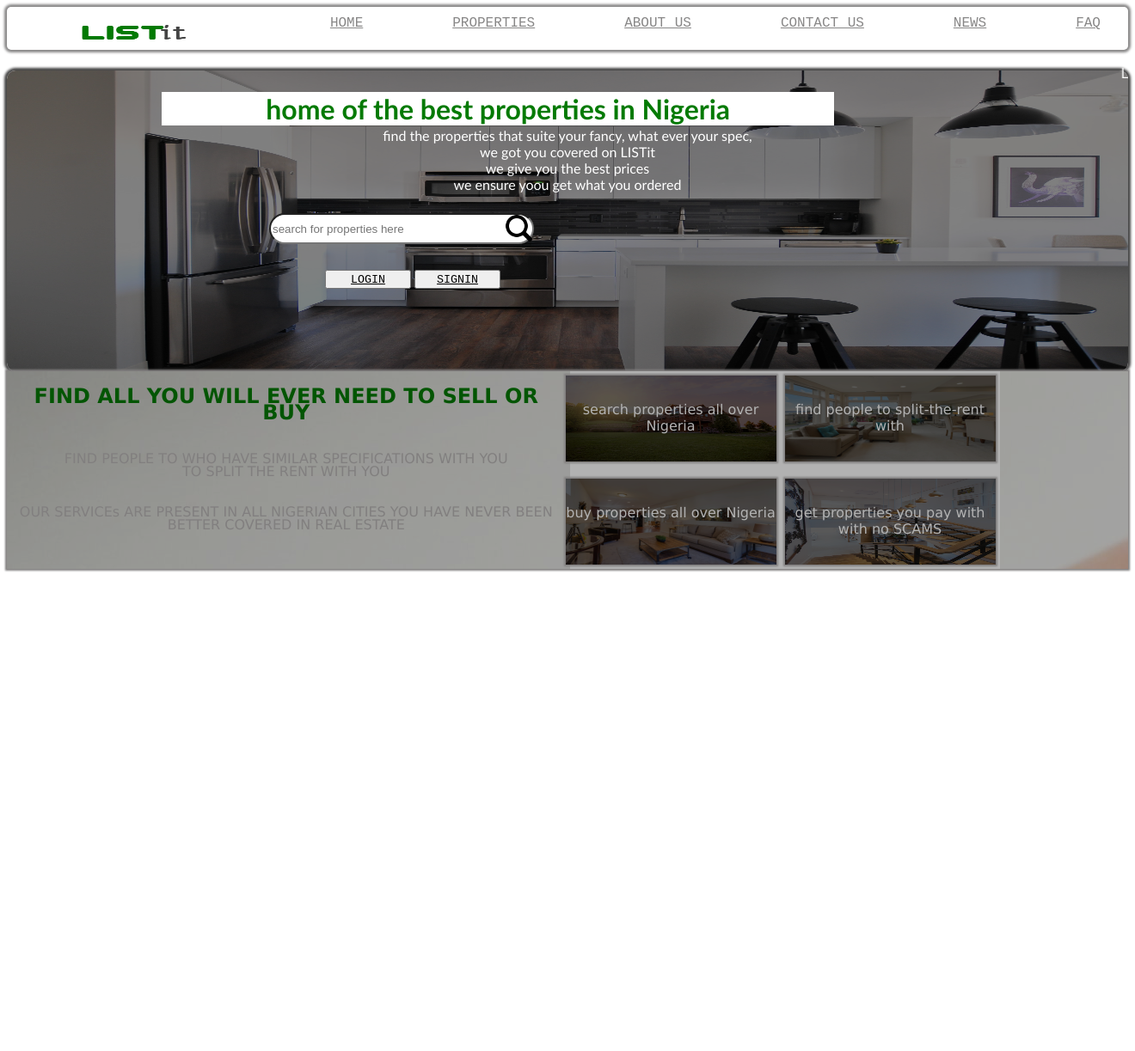
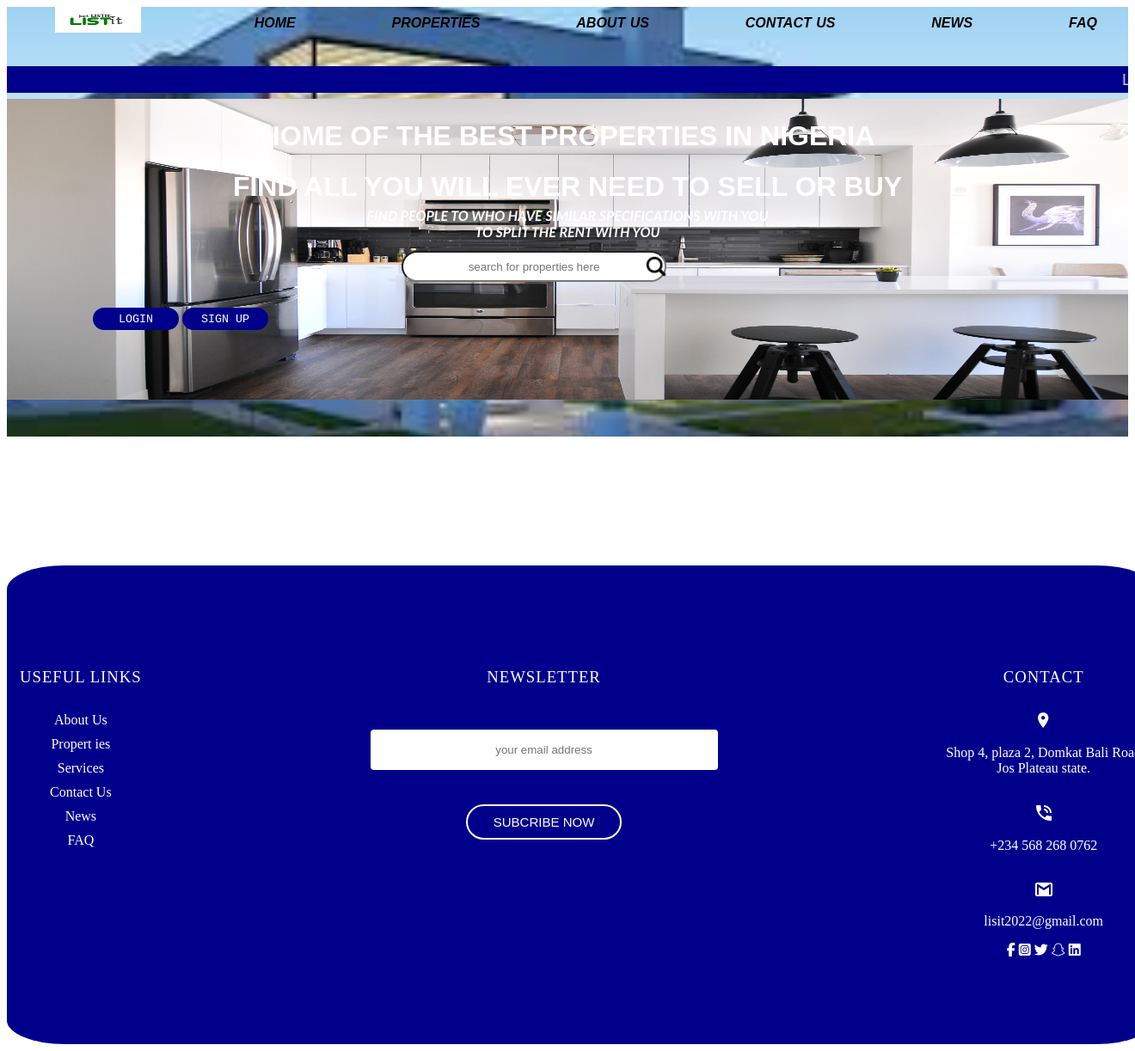
Before and after one commit to nuelson07/devtech, a Flask app: page / in a window 1320 px wide; the page is wider, and only the part inside the window is pictured. Shown: that part at 86% size. Before the commit the page ends 665 px from the top of that part, so only its background shows below. Run offline with Flask 2, Linux system fonts and the light colour scheme; some libraries are stand-ins or nearby versions.

Commit message:
edited the code and added footer

```diff
--- a/css/project-styling.css
+++ b/css/project-styling.css
@@ -1,60 +1,86 @@
+/* main image */
+.image{
+    background-image: url(../images/exterior.jpeg);
+    background-color: #E7717D;
+    height: 500px;
+    background-position: center;
+    background-repeat: no-repeat;
+    background-size: cover;
+
+}
 /* styling contents of nav bar */
 nav{
     display:flex;
-    background-color: rgb(255, 255, 255);
+    /* background-color: rgb(255, 255, 255); */
     flex:4;
     justify-content: center;
     justify-content: space-around;
     margin-bottom: 2px;
     height: 50px;
     border: none;
-    box-shadow: 0px 0px 3px 3px rgb(136, 135, 135);
-    border-radius: 5px;
+    /* box-shadow: 0px 0px 3px 3px rgb(136, 135, 135);
+    border-radius: 5px; */
 }
 /* styling nav bar image */
 nav .logo img{
-    height: 50px;
-    width:200px;
-    position: relative;
+    height: 30px;
+    width:100px;
+    /* position: relative;
     left:0px;
     bottom:0px;
+     */
+
 
 }
 /* sytling nav bar links */
-nav a{
+.navbar a{
     display: grid;
     gap: 5px;
     position:relative;
     bottom:-10px;
     left:20px;
     word-spacing: 1px;
+    text-decoration: none;
+    color: #050200;
+    font-family: Arial, Helvetica, sans-serif;
+    font-weight: bolder;
+    font-style: italic;
 }
-nav a:link{
-    color:rgb(136, 135, 135);
-    font-family:Timmana,'Courier New', Courier, monospace;
+/* nav a:link{
+    color: #050200
+    font-family:Timmana,'Courier New', Courier, monospace; */
+
+/* } */
+.navbar a:hover{
+    background-color: black;
+    color:white;
+    border-radius: 25px;
+    /* padding: 3px; */
 }
-nav a:hover{
-    color:black;
-}
-nav a:active{
+
+.navbar a:active{
     color:rgb(4,122,4)
 }
 
 
 /* styling moving s texts(marquee tag) */
 marquee{
-    color: rgb(255, 255, 255);
+    color: #ccc;
+    background-color: darkblue;
+    padding: 5px;
+    margin-bottom: 20px;
     position: relative;
-    font-family:fantasy;
+    font-family:Verdana, Geneva, Tahoma, sans-serif;
     top: 17px;
     z-index: 1;
     overflow: hidden;
+    font-size: 18px;
 }
 /* styling body */
-.containeraa{
+/* .containeraa{
     width:100%;
     height:450px;
-}
+} */
 
 .containeraa #authentication a{
     color:black;
@@ -69,42 +95,46 @@ marquee{
 .containeraa #phrase{
     position: relative;
     bottom: 370px;
-    width:100%;
+    /* width:100%; */
     text-align: center;
-    color:white;
+    /* color:darkblue; */
 }
 
-.containeraa #phrase h1{
-    color: rgb(4,122,4);
-    background-color: white;
+.containeraa #phrase h1 {
+    color:white;
+    /* background-color:darkblue; */
     position: relative;
     top:20px;
-    left:180px;
-    width:60%;
-    font-family:uroob,'Trebuchet MS', 'Lucida Sans Unicode', 'Lucida Grande', 'Lucida Sans', Arial, sans-serif;
+    /* left:180px; */
+    /* width:60%; */
+    font-family: Arial, Helvetica, sans-serif;
 }
 
 .containeraa #phrase p{
     color:white;
     font-family:'Gill Sans', 'Gill Sans MT', Calibri, 'Trebuchet MS', sans-serif;
+    font-weight: bold;
+    font-style: oblique;
+    margin-top:25px;
 }
 
 /* styling search bar */
 .containeraa #search input{
     position: relative;
     bottom: 380px;
-    left: 260px;
+    left: 425px;
     height: 30px;
     width: 300px;
     overflow: hidden;
     border-radius: 20px;
+    text-align: center;
 }
 .containeraa #search img{
-    height:41px;
-    width:41px;
+    height:30px;
+    width:30px;
     position: relative;
-    bottom: 365px;
-    left:575px;
+    bottom: 370px;
+    left:740px;
     z-index: 1;
 }
 
@@ -112,33 +142,109 @@ marquee{
 .containeraa #authentication #button1,.containeraa #authentication #button2{
     position: relative;
     bottom: 350px;
-    left:370px;
+    left:100px;
     width:100px;
-    overflow: hidden
+    overflow: hidden;
+    background-color: darkblue;
+    border: none;
+    color: white;
+    border-radius: 20px;
+    padding: 5px;
+
+}
+
+.containeraa #authentication #button1 a {
+    color: white;
+    text-decoration: none;
+}
+.containeraa #authentication #button2 a{
+    color: white;
+    text-decoration: none;
+
+}
+
+.containeraa #authentication #button1 a:hover{
+    color: black;
+}
+.containeraa #authentication #button2 a:hover{
+    color: black;
 }
 
 /* styling contents of container 2 that displays images */
-.photo #slide1{
-    background-color;
-}
+/* .photo #slide1{
+    background-color: white;
+} */
 
 #slide1{
     width: 100%;
     height: 350px;
-    border: none;
-    border-radius: 10px;
-    box-shadow: 0px 0px 3px 3px rgb(136, 135, 135);
-    filter: brightness(50%);
+    /* border: none; */
+    /* border-radius: 10px;
+    box-shadow: 0px 0px 3px 3px rgb(136, 135, 135); */
+    /* filter: brightness(50%); */
 }
 
 /* styling the footer */
+.footer{
+    background-color: darkblue;
+    margin-top: 150px;
+    padding: 100px 15px;
+    color: white;
+    width: 100%;
+    display: flex ;border-radius: 5%;
 
-footer{
+
+}
+.footer div{
+    text-align: center;
+
+}
+.col-2 {
+    flex-grow: 2;
+}
+
+footer div h3{
+    font-weight: 300;
+    margin-bottom: 30px;
+    letter-spacing: 1px;
+}
+.col-1 a{
+    display: block;
+    text-decoration: none;
+    color: white;
+    margin-bottom: 10px;
+
+}
+.col-1 a:hover{
+    color:  black;
+}
+form input {
+    width: 400px;
+    height: 45px;
+    border-radius: 4px;
+    text-align: center;
+    margin-top: 20px;
+    margin-bottom: 40px;
+    border:none;
+
+}
+form button{
+    background: transparent;
+    border: 2px solid #fff;
+    color: #fff;
+    border-radius: 30px;
+    padding: 10px 30px;
+    font-size: 15px;
+    cursor: pointer;
+
+
+}
+/* /* footer{
     display:grid;
     grid-template-columns:1fr 1fr;
     gap: 5px;
-    background-image: url("./images/img5.jpg");
-    width: 100%;
+    /* background-image: url("./images/img5.jpg"); */
+    /* width: 100%;
     height:230px;
     justify-content: center;
     justify-content: space-around;
@@ -148,11 +254,11 @@ footer{
     bottom:100px;
     overflow: hidden;
     filter: brightness(70%);
-}
+} */ */
 
 /* styling footer contents */
  /*container 2  */
- footer .containercc{
+ /* footer .containercc{
     display: grid;
     grid-template-columns: 1fr;
     position: relative;
@@ -178,18 +284,18 @@ footer .containercc h2{
 
 
  /*container 2  */
-footer .containerbb{
+/* footer .containerbb{
     background-color: white;
     display: grid;
     position: relative;
     width: 500px;
-    bottom: 0px;;
+    bottom: 0;
     left: 0px;
     grid-template-columns:1fr 1fr;
     gap: 10px;
-}
+} */
 /* boxes styling */
-footer .containerbb #box1, footer .containerbb #box2, footer .containerbb #box3, footer .containerbb #box4{
+/* footer .containerbb #box1, footer .containerbb #box2, footer .containerbb #box3, footer .containerbb #box4{
     height:100px;
     border: none;
     box-shadow:0px 0px 2px 2px rgb(184, 181, 181) ;
@@ -200,20 +306,21 @@ footer .containerbb #box1, footer .containerbb #box2, footer .containerbb #box3,
     bottom: -5px;
     right: 5px;
     z-index: 2;
- }
+}*/
+
 
  /* boxes image styling */
- footer .containerbb #box1 img,footer .containerbb #box2 img,footer .containerbb #box3 img,footer .containerbb #box4 img{
+ /* footer .containerbb #box1 img,footer .containerbb #box2 img,footer .containerbb #box3 img,footer .containerbb #box4 img{
     height: 100px;
     width:100%;
     filter:brightness(50%)
- }
+ } */
 
  /* styling text to fit background */
- footer .containerbb #box1 p,footer .containerbb #box2 p,footer .containerbb #box3 p,footer .containerbb #box4 p{
+ /* footer .containerbb #box1 p,footer .containerbb #box2 p,footer .containerbb #box3 p,footer .containerbb #box4 p{
     position: relative;
     bottom: 90px;
     text-align: center;
     color:white;
 
- }
+ }  */
--- a/flask rendering/templates/base.html
+++ b/flask rendering/templates/base.html
@@ -5,6 +5,7 @@
     <meta http-equiv="X-UA-Compatible" content="IE=edge">
     <meta name="viewport" content="width=device-width, initial-scale=1.0">
     <link rel="stylesheet" href="static/css/project-styling.css">
+    <script src="https://kit.fontawesome.com/4ecdab393c.js" crossorigin="anonymous"></script>
     {%block head%} {% endblock%}
 </head>
 <body>
--- a/flask rendering/templates/landing.html
+++ b/flask rendering/templates/landing.html
@@ -5,9 +5,11 @@
 {%endblock%}
 
 {% block body%}
-<nav>
+<div class="image">
+
+    <nav class="navbar">
         <div class="logo">
-        <img src="static/images/logo.jpg" alt="">
+            <img src="../images/logo-and-tag.jpg" alt="">
         </div>
         <div class="nav1">
             <a href="/home/nuelson/Desktop/group-project/landing.html">HOME</a>
@@ -31,46 +33,88 @@
     <marquee> LISTit:....the best place to create your listins LISTit.....we are happy to have you at LISTit......find your dream property here.....sell your property here.... </marquee>
 
     <div class="containeraa">
-    <img id="slide1" src="static/images/img6.jpg">
+        <img id="slide1" src="./images/img6.jpg">
         <div id="phrase">
-        <h1>home of the best properties in Nigeria</h1>
-        <p>find the properties that suite your fancy, what ever your spec, <br> we got you covered on LISTit <br> we give you the best prices <br> we ensure yoou get what you ordered</p>
+            <h1>HOME OF THE BEST PROPERTIES IN NIGERIA</h1>
+            <h1>FIND ALL YOU WILL EVER NEED TO SELL OR BUY</h1>
+        <p>FIND PEOPLE TO WHO HAVE SIMILAR SPECIFICATIONS WITH YOU<br> TO SPLIT THE RENT WITH YOU</P>
+<!-- <p>find the properties that suite your fancy, what ever your spec, <br> we got you covered on LISTit <br> we give you the best prices <br> we ensure yoou get what you ordered</p> -->
         </div>
         <div id="search">
-        <img src="static/images/magnifier.png">
+            <img src="../images/magnifier.png">
             <input type="text" placeholder="search for properties here"/>
         </div>
         <div id="authentication">
             <button id="button1"><a href="login page">LOGIN</a></button>
-        <button id="button2"><a href="signin page">SIGNIN</a></button>
+            <button id="button2"><a href="signin page">SIGN UP</a></button>
         </div>
 
     </div>
-<footer>
+</div>
+<!-- <footer>
     <div class="containercc">
-        <h2>FIND ALL YOU WILL EVER NEED TO SELL OR BUY</h2>
-        <p>FIND PEOPLE TO WHO HAVE SIMILAR SPECIFICATIONS WITH YOU<br> TO SPLIT THE RENT WITH YOU</P>
+
         <p>OUR SERVICEs ARE PRESENT IN ALL NIGERIAN CITIES YOU HAVE NEVER BEEN BETTER COVERED IN REAL ESTATE </P>
 
     </div>
     <div class="containerbb">
         <div id="box1">
-            <img src="static/images/img1.jpg">
+            ?
             <p>search properties all over Nigeria</p>
         </div>
         <div id="box2">
-            <img src="static/images/img2.jpg">
+            <img src="./images/img2.jpg">
             <p>find people to split-the-rent with</p>
         </div>
         <div id="box3">
-            <img src="static/images/img3.jpg">
+            <img src="./images/img3.jpg">
             <p>buy properties all over Nigeria</p>
         </div>
         <div id="box4">
-            <img src="static/images/img4.jpg">
+            <img src="./images/img4.jpg">
             <p>get properties you pay with with no SCAMS</p>
         </div>
     </div>
 
+</footer> -->
+<div class="down">
+    <footer class="footer">
+        <div class="col-1">
+            <h3> USEFUL LINKS</h3>
+            <a href="#about">About Us</a>
+            <a href="#properties">Propert ies</a>
+            <a href="#services">Services</a>
+            <a href="#contactus">Contact Us</a>
+            <a href="#news">News</a>
+            <a href="#faq">FAQ</a>
+
+        </div>
+        <div class="col-2">
+            <h3>NEWSLETTER</h3>
+            <form action="" method="post">
+                <input type="email" placeholder="your email address">
+                <br>
+                <button type="submit"> SUBCRIBE NOW</button>
+            </form>
+        </div>
+        <div class="col-3">
+            <h3>CONTACT</h3>
+            <img src="../images/icon-location.svg" alt="">
+            <P> Shop 4, plaza 2, Domkat Bali Road <br>Jos Plateau state.</P>
+            <br>
+            <img src="../images/icon-phone.svg" alt="">
+            <p>+234 568 268 0762</p>
+            <br>
+            <img src="../images/icon-email.svg" alt="">
+            <p>lisit2022@gmail.com</p>
+            <div class="socialicons">
+                <i class="fa-brands fa-facebook-f"></i>
+                <i class="fa-brands fa-square-instagram"></i>
+                <i class="fa-brands fa-twitter"></i>
+                <i class="fa-brands fa-snapchat"></i>
+                <i class="fa-brands fa-linkedin"></i>
+            </div>
+        </div>
     </footer>
+</div>
 {%endblock%}
```
Also changed, not shown: flask rendering/static/css/project-styling.css (+161 -54 lines), landing.html (+126 -1 lines), flask rendering/static/images/exterior.jpeg (added), flask rendering/static/images/icon-email.svg (added), flask rendering/static/images/icon-location.svg (added), flask rendering/static/images/icon-phone.svg (added), images/img1.jpg (deleted), images/img2.jpg (deleted), images/img3.jpg (deleted), images/img4.jpg (deleted), images/img5.jpg (deleted), images/img6.jpg (deleted), images/img7.jpg (deleted), images/logo-and-tag.jpg (deleted), 2 more files. Lines whose indentation alone changed are shown as unchanged.
